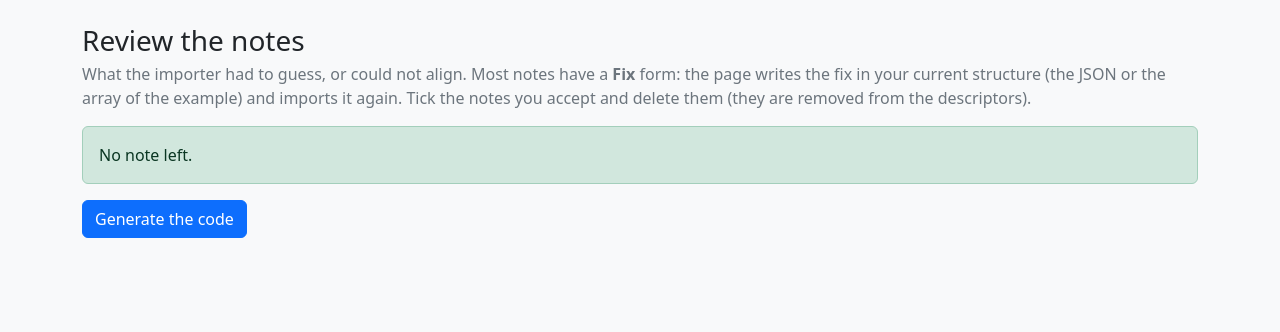
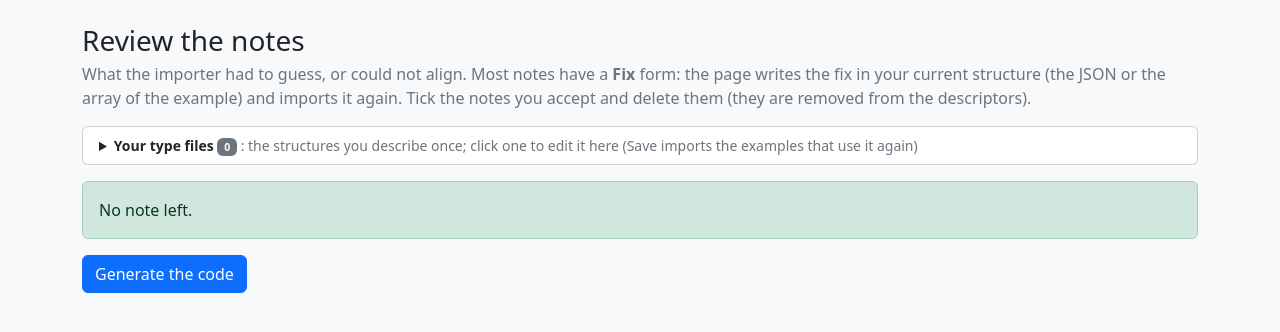
Before and after one commit to snorky22/symfony-api-forge, a Symfony app: the page made by templates/notes.html.twig in a window 1280 px wide. Shown: the part 56-388 px from the top of the page. Run offline with Twig, Linux system fonts and the light colour scheme; the template is opened without the code that fills it, so the values that code supplies are empty; some libraries are stand-ins or nearby versions.

Commit message:
Editor: view a PHP array as JSON and back; new type file from the notes page.
Co-Authored-By: Claude Opus 5.5 <noreply@anthropic.com>

```diff
--- a/templates/notes.html.twig
+++ b/templates/notes.html.twig
@@ -34,18 +34,37 @@ current structure (the JSON or the array of the example) and imports it again. T
     <div class="alert alert-danger"><strong>The descriptors are invalid:</strong><ul class="mb-0">{% for error in errors|slice(0, 8) %}<li>{{ error|replace({(projectDir ~ '/'): ''}) }}</li>{% endfor %}</ul></div>
 {% endif %}
 
-{% if dataFiles|default([]) is not empty %}
-<details class="card card-body mb-3 py-2" id="data-files"{{ dataFiles|length <= 8 ? ' open' }}>
-    <summary class="small"><strong>Your type files</strong> <span class="badge text-bg-secondary">{{ dataFiles|length }}</span>
-        <span class="text-secondary">: the structures you described once; click one to edit it here (Save imports the examples that use it again)</span></summary>
+{% set typeDraft = draft is not null and 'type' == draft.choice ? draft : null %}
+<details class="card card-body mb-3 py-2" id="data-files"{{ typeDraft or (dataFiles|default([]) is not empty and dataFiles|length <= 8) ? ' open' }}>
+    <summary class="small"><strong>Your type files</strong> <span class="badge text-bg-secondary">{{ dataFiles|default([])|length }}</span>
+        <span class="text-secondary">: the structures you describe once; click one to edit it here (Save imports the examples that use it again)</span></summary>
+    {% if dataFiles|default([]) is not empty %}
     <ul class="list-unstyled small mb-0 mt-2">
     {% for file in dataFiles %}
         <li class="mb-1"><a href="/api/{{ api }}/file?name={{ file.name|url_encode }}&amp;area=examples" data-af-open><code>{{ file.name }}</code></a>
             <span class="text-secondary">{% if file.usedBy is empty %}used by no example yet{% else %}used in {% for used in file.usedBy %}<code>{{ used }}</code>{{ not loop.last ? ', ' }}{% endfor %}{% endif %}</span></li>
     {% endfor %}
     </ul>
+    {% endif %}
+    <details class="mt-2"{{ typeDraft ? ' open' }}>
+        <summary class="small">New type file</summary>
+        <form method="post" action="/api/{{ api }}/type" class="mt-2">
+            <input type="hidden" name="_token" value="{{ token }}">
+            <input type="hidden" name="back" value="notes">
+            <div class="row g-2 align-items-center mb-2">
+                <div class="col-auto"><label class="form-label mb-0 small" for="type-name">Name</label></div>
+                <div class="col-auto"><input class="form-control form-control-sm" id="type-name" name="name" value="{{ typeDraft.name ?? '' }}" placeholder="allowance" required></div>
+                <div class="col-auto">
+                    <div class="form-check form-check-inline"><input class="form-check-input" type="radio" name="format" id="type-array" value="array"{{ 'json' != (typeDraft.format ?? 'array') ? ' checked' }}><label class="form-check-label small" for="type-array">PHP array (<code>&lt;name&gt;.array</code>)</label></div>
+                    <div class="form-check form-check-inline"><input class="form-check-input" type="radio" name="format" id="type-json" value="json"{{ 'json' == (typeDraft.format ?? 'array') ? ' checked' }}><label class="form-check-label small" for="type-json">JSON (<code>&lt;name&gt;-type.json</code>)</label></div>
+                </div>
+            </div>
+            <textarea class="form-control font-monospace mb-2" name="content" rows="6" data-af-code="array" data-af-mode-from="format" data-af-modes="json:json,array:array" placeholder="['usage_balance_unit_id' => 'ubu_01', 'amount' => '100']" required>{{ typeDraft.content ?? '' }}</textarea>
+            <div class="small text-secondary mb-2">One object, with an example value for each field (for a list, write one item: the example says <code>["allowance.array"]</code>).</div>
+            <button class="btn btn-sm btn-primary">Create the type file</button>
+        </form>
+    </details>
 </details>
-{% endif %}
 
 {% if notes is empty and errors is empty %}
     <div class="alert alert-success">No note left.</div>
--- a/templates/type_form.html.twig
+++ b/templates/type_form.html.twig
@@ -14,7 +14,7 @@
         <div class="col-md-4">
             <label class="form-label" for="name">Name of the type</label>
             <input class="form-control" id="name" name="name" value="{{ values.name }}" placeholder="duration" required>
-            <div class="form-text">Saved as <code>&lt;name&gt;-type.json</code> (or <code>.array</code>).</div>
+            <div class="form-text">Saved as <code>&lt;name&gt;-type.json</code> (or <code>&lt;name&gt;.array</code>).</div>
         </div>
         <div class="col-md-8">
             <span class="form-label d-block">Format</span>
```
Also changed, not shown: docs/web.md (+4 -0 lines), src/Web/WebApp.php (+33 -3 lines), tests/Web/WebAppTest.php (+43 -2 lines), CHANGELOG.md, src/Web/public/assets/editor.js.
